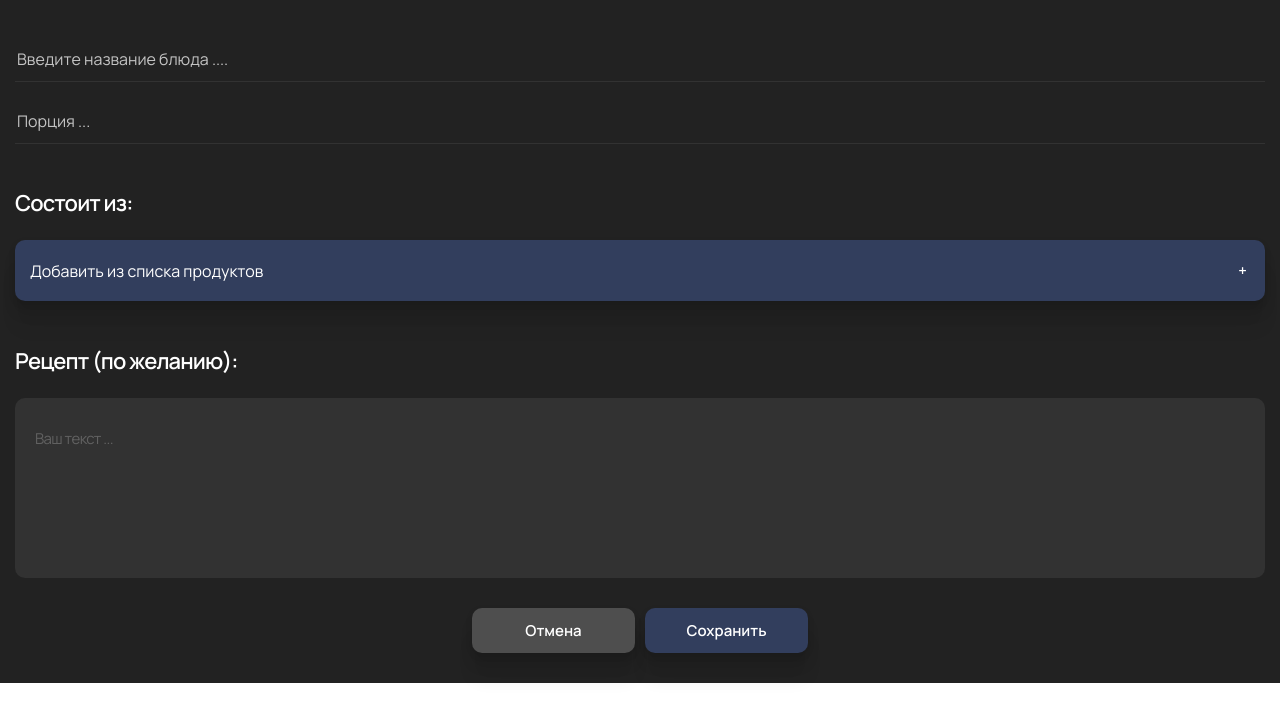
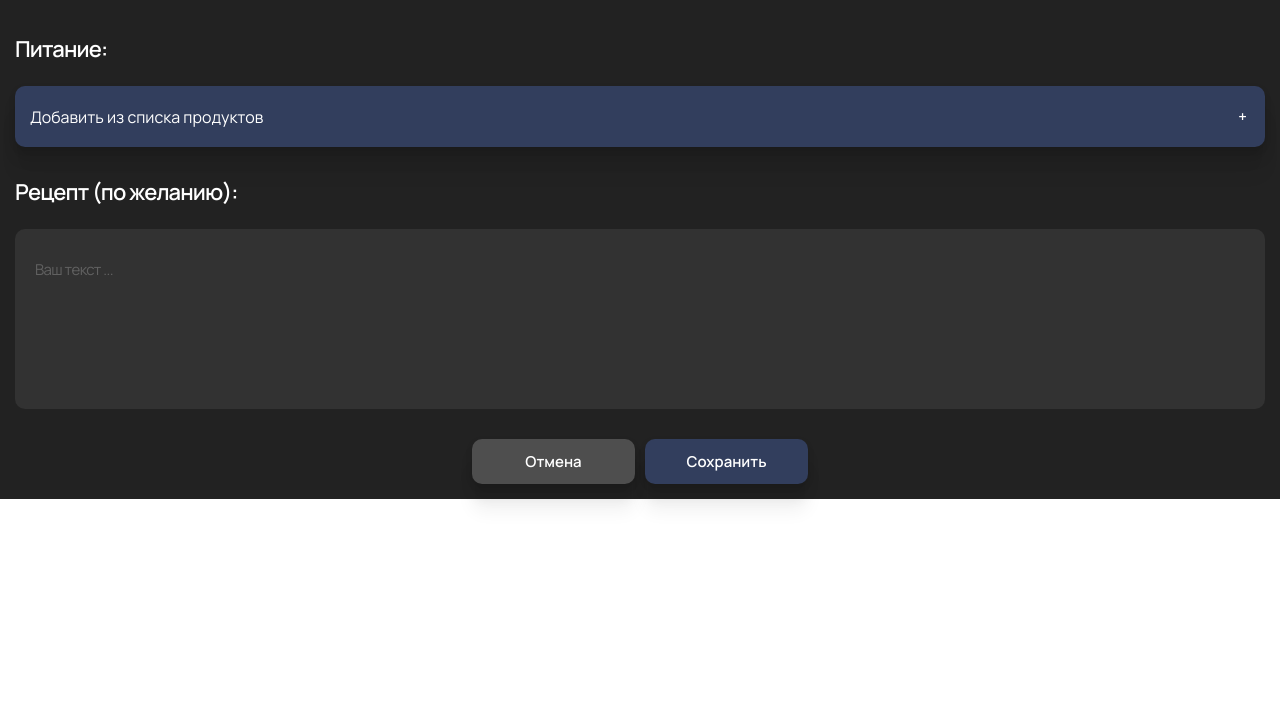
Before and after one commit to ahamkara-Nh/frontend, a React (Vite) app: page /food-diary/add in a window 1280 px wide. Shown: the top 722 px of the page. Built offline with nearby package versions, Linux system fonts and the light colour scheme.

Commit message:
screen fix

```diff
--- a/src/screens/FoodDiary/AddFoodScreen.css
+++ b/src/screens/FoodDiary/AddFoodScreen.css
@@ -1,6 +1,6 @@
 .add-food-container {
     background-color: #222222;
-    padding: 30px 15px;
+    padding: 15px 15px;
     font-family: 'Manrope', sans-serif;
     color: white;
     display: flex;
@@ -46,7 +46,7 @@
 
 .food-section,
 .note-section {
-    margin-top: 15px;
+    margin-top: 0px;
 }
 
 .selected-products {
@@ -54,7 +54,7 @@
 }
 
 .selected-product-item {
-    background-color: #323E5D;
+    background-color: #325D45;
     border-radius: 8px;
     padding: 12px 15px;
     margin-bottom: 10px;
--- a/src/screens/FoodDiary/AddFoodScreen.jsx
+++ b/src/screens/FoodDiary/AddFoodScreen.jsx
@@ -78,30 +78,9 @@ const AddFoodScreen = () => {
 
     return (
         <div className="add-food-container">
-            <div className="food-input">
-                <input
-                    type="text"
-                    placeholder="Введите название блюда ...."
-                    value={foodName}
-                    onChange={(e) => setFoodName(e.target.value)}
-                />
-            </div>
-
-            <div className="dividing-line"></div>
-
-            <div className="serving-size-input">
-                <input
-                    type="text"
-                    placeholder="Порция ..."
-                    value={servingSize}
-                    onChange={(e) => setServingSize(e.target.value)}
-                />
-            </div>
-
-            <div className="dividing-line"></div>
 
             <div className="food-section">
-                <h2 className="section-header">Состоит из:</h2>
+                <h2 className="section-header">Питание:</h2>
 
                 {selectedProducts.length > 0 && (
                     <div className="selected-products">
```
